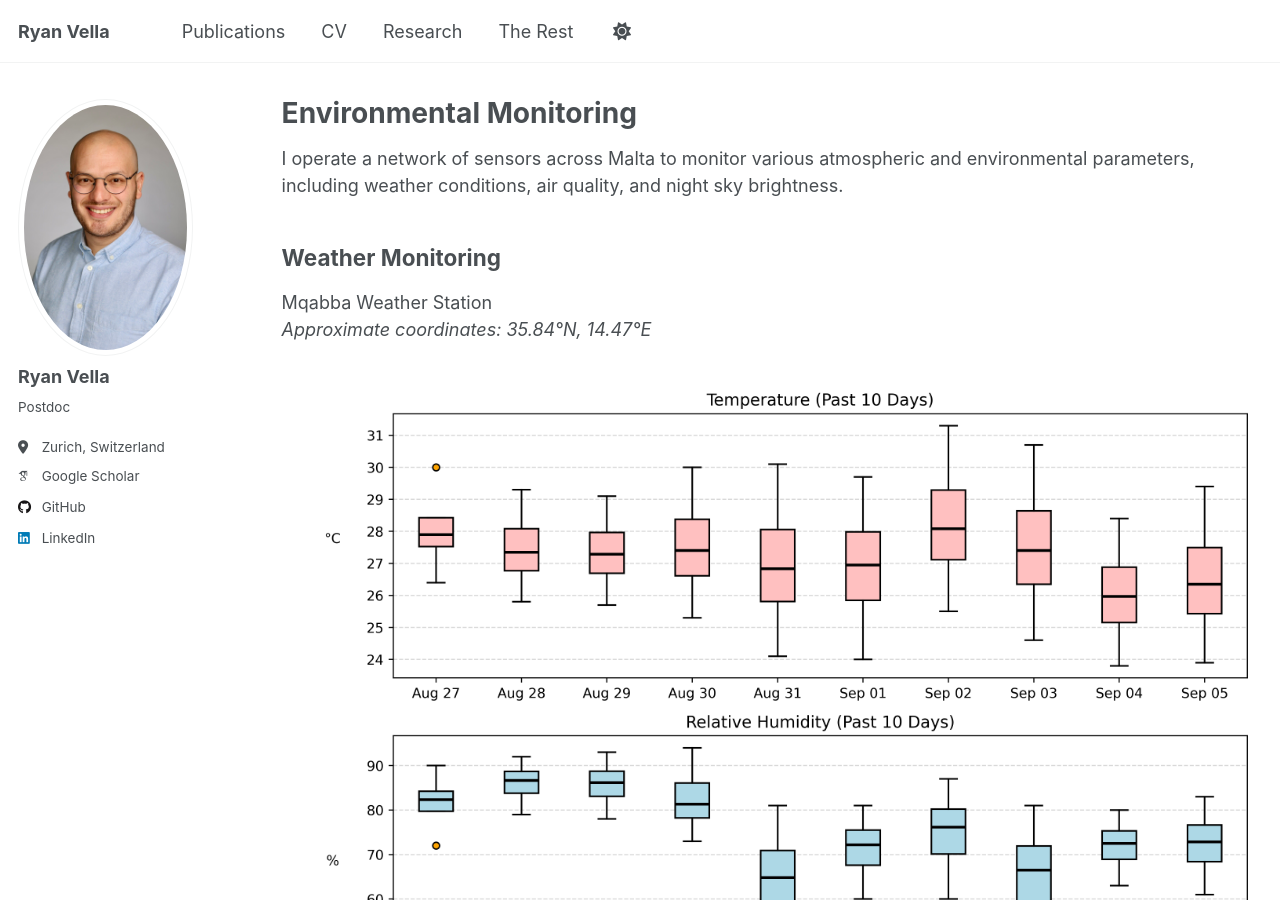
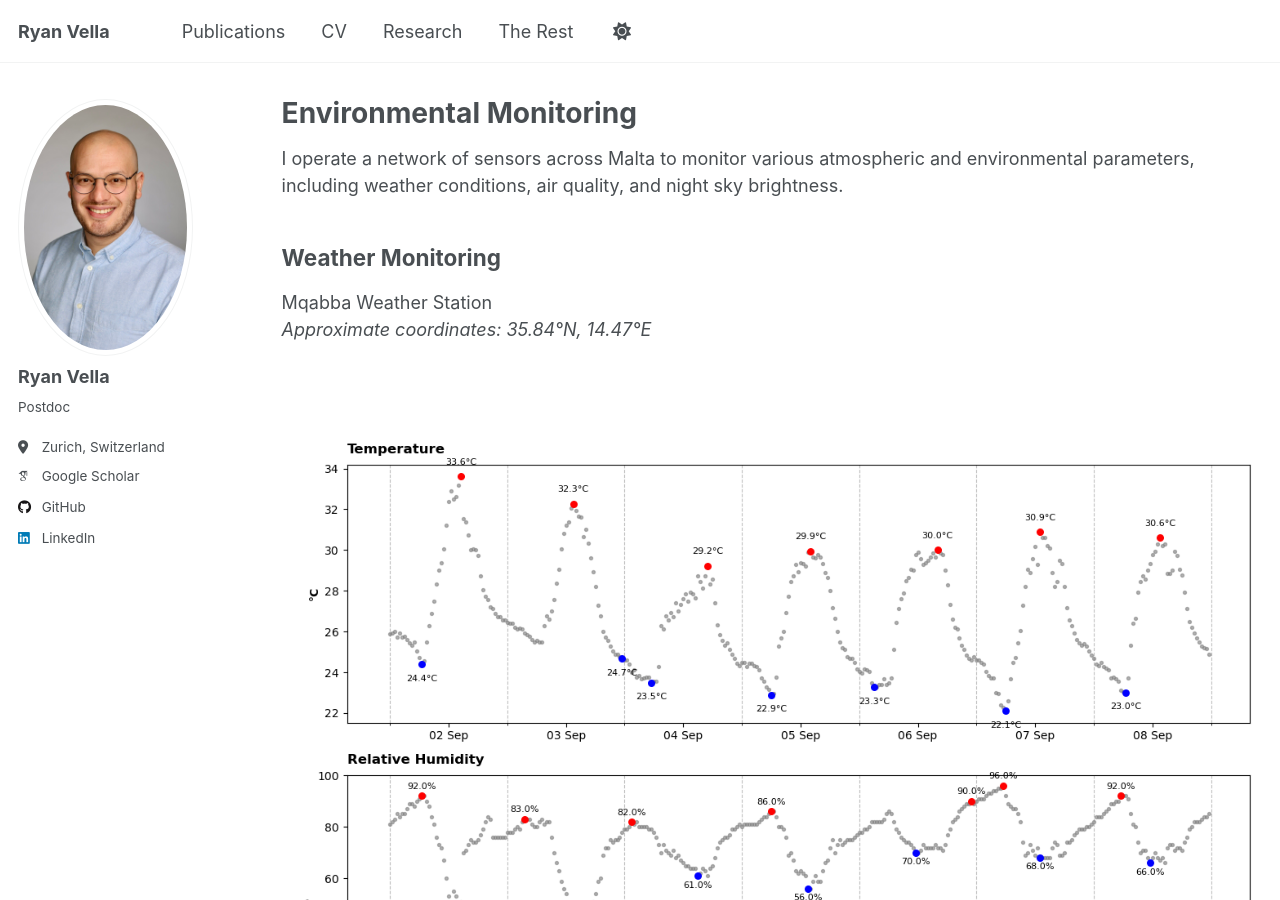
Before and after one commit to ryanvella9/ryanvella9.github.io, a Jekyll site: the page built from _pages/environmental-monitoring.md, in a window 1280 px wide and 900 px high. Built offline with Jekyll 4.4.1, drawn with Linux system fonts in a browser that asks for light colours; some web fonts are replaced; a script that is not in the unit is left out.

Commit message:
my commit message

```diff
--- a/_pages/environmental-monitoring.md
+++ b/_pages/environmental-monitoring.md
@@ -12,7 +12,7 @@ Mqabba Weather Station
 *Approximate coordinates: 35.84°N, 14.47°E*
 
 <div style="width: 100%; margin-top: 2rem;">
-    <img src="/images/meteo_test1.png" alt="Met data" style="width: 100%; height: auto; border-radius: 8px; display: block;">
+    <img src="/images/weather_data_plot.png" alt="Met data" style="width: 100%; height: auto; border-radius: 8px; display: block;">
 </div>
 
 
```
Also changed, not shown: images/meteo_test1.png (deleted), images/weather_data_plot.png (added), 1 other file.
